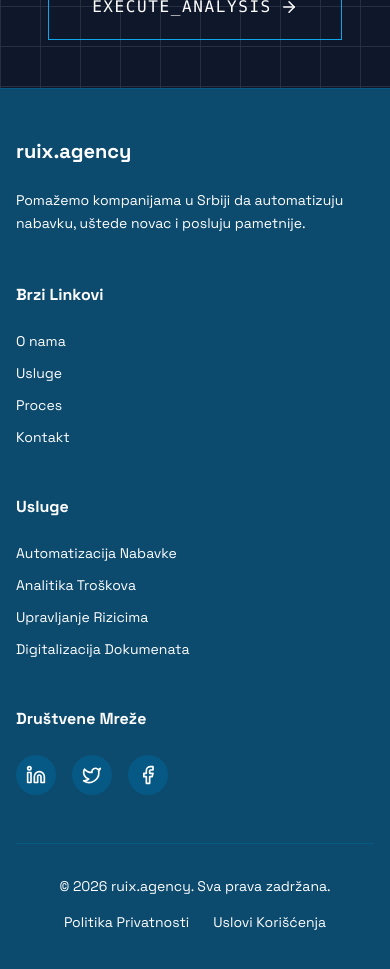
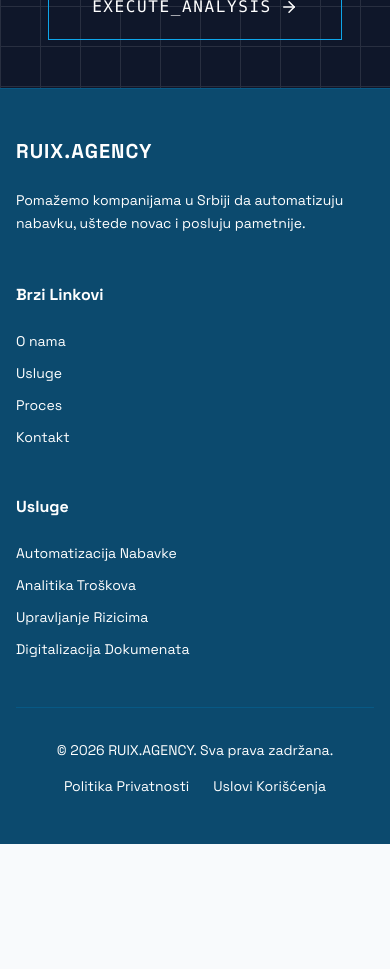
Before and after one commit to offbody/ruix.agency, a React (Vite) app: page / in a window 390 px wide. Shown: the part 9320-10289 px from the top of the page. After the commit the page ends 10164 px from the top, so only its background shows below. Built offline with nearby package versions, Linux system fonts and the light colour scheme.

Commit message:
Add files via upload

```diff
--- a/components/Footer.tsx
+++ b/components/Footer.tsx
@@ -1,14 +1,83 @@
-import React from 'react';
-import { Linkedin, Twitter, Facebook } from 'lucide-react';
+
+import React, { useState } from 'react';
+import { X } from 'lucide-react';
+
+type LegalDocType = 'privacy' | 'terms';
 
 const Footer: React.FC = () => {
+  const [isModalOpen, setIsModalOpen] = useState(false);
+  const [currentDoc, setCurrentDoc] = useState<LegalDocType | null>(null);
+
+  const openModal = (doc: LegalDocType) => {
+    setCurrentDoc(doc);
+    setIsModalOpen(true);
+    document.body.style.overflow = 'hidden'; // Prevent background scrolling
+  };
+
+  const closeModal = () => {
+    setIsModalOpen(false);
+    setCurrentDoc(null);
+    document.body.style.overflow = 'unset';
+  };
+
+  const renderLegalContent = () => {
+    if (currentDoc === 'privacy') {
       return (
+        <div className="space-y-4">
+          <h3 className="text-2xl font-bold mb-4">Politika Privatnosti</h3>
+          <p className="text-sm text-slate-500 mb-4">Poslednje ažuriranje: {new Date().toLocaleDateString('sr-RS')}</p>
+
+          <h4 className="font-bold text-slate-900 mt-4">1. Uvod</h4>
+          <p>RUIX.AGENCY ("mi", "naš") posvećena je zaštiti vaše privatnosti. Ova politika objašnjava kako prikupljamo, koristimo i štitimo vaše podatke prilikom posete našem sajtu.</p>
+
+          <h4 className="font-bold text-slate-900 mt-4">2. Prikupljanje podataka</h4>
+          <p>Putem kontakt forme i AI alata možemo prikupljati sledeće podatke: Ime i prezime, email adresa, naziv kompanije, i podatke o poslovanju koje svesno unesete radi analize.</p>
+
+          <h4 className="font-bold text-slate-900 mt-4">3. Upotreba podataka</h4>
+          <p>Vaše podatke koristimo isključivo za: komunikaciju sa vama, pružanje usluga automatizacije nabavke, i unapređenje našeg AI algoritma. RUIX.AGENCY nikada neće prodati vaše podatke trećim licima.</p>
+
+          <h4 className="font-bold text-slate-900 mt-4">4. Bezbednost</h4>
+          <p>Primenjujemo industrijske standarde zaštite podataka kako bismo sprečili neovlašćen pristup ili curenje informacija.</p>
+
+          <h4 className="font-bold text-slate-900 mt-4">5. Kontakt</h4>
+          <p>Za sva pitanja u vezi sa privatnošću, kontaktirajte nas putem forme na sajtu ili na email: privacy@ruix.agency.</p>
+        </div>
+      );
+    }
+
+    if (currentDoc === 'terms') {
+      return (
+        <div className="space-y-4">
+          <h3 className="text-2xl font-bold mb-4">Uslovi Korišćenja</h3>
+          <p className="text-sm text-slate-500 mb-4">Poslednje ažuriranje: {new Date().toLocaleDateString('sr-RS')}</p>
+
+          <h4 className="font-bold text-slate-900 mt-4">1. Prihvatanje uslova</h4>
+          <p>Pristupom i korišćenjem sajta RUIX.AGENCY prihvatate ove uslove korišćenja u potpunosti.</p>
+
+          <h4 className="font-bold text-slate-900 mt-4">2. Intelektualna svojina</h4>
+          <p>Celokupan sadržaj na ovom sajtu (tekst, kod, dizajn, logotipi, AI modeli) je isključivo vlasništvo RUIX.AGENCY. Zabranjeno je kopiranje, reprodukcija ili distribucija bez pismene dozvole.</p>
+
+          <h4 className="font-bold text-slate-900 mt-4">3. Odricanje od odgovornosti</h4>
+          <p>Informacije i AI analize na sajtu su informativnog karaktera. RUIX.AGENCY ne garantuje apsolutnu tačnost predikcija i nije odgovorna za poslovne odluke donete na osnovu automatski generisanih saveta.</p>
+
+          <h4 className="font-bold text-slate-900 mt-4">4. Izmene uslova</h4>
+          <p>RUIX.AGENCY zadržava pravo da promeni ove uslove bilo kada. Nastavak korišćenja sajta nakon izmena podrazumeva prihvatanje novih uslova.</p>
+        </div>
+      );
+    }
+    return null;
+  };
+
+  return (
+    <>
       <footer className="bg-ruix-900 text-white py-12 border-t border-ruix-800">
         <div className="max-w-7xl mx-auto px-4 sm:px-6 lg:px-8">
-        <div className="grid grid-cols-1 md:grid-cols-4 gap-12 mb-12">
-          <div className="col-span-1 md:col-span-1">
+          {/* Changed grid from cols-4 to cols-3 since we removed Social Media column */}
+          <div className="grid grid-cols-1 md:grid-cols-3 gap-12 mb-12">
+
+            <div className="col-span-1">
               <div className="flex items-center gap-2 mb-6">
-              <span className="text-xl font-bold font-serif">ruix.agency</span>
+                <span className="text-xl font-bold font-serif uppercase tracking-wider">RUIX.AGENCY</span>
               </div>
               <p className="text-ruix-300 text-sm leading-relaxed">
                 Pomažemo kompanijama u Srbiji da automatizuju nabavku, uštede novac i posluju pametnije.
@@ -35,31 +104,60 @@ const Footer: React.FC = () => {
               </ul>
             </div>
 
-          <div>
-            <h4 className="font-bold mb-6">Društvene Mreže</h4>
-            <div className="flex gap-4">
-              <a href="#" className="w-10 h-10 rounded-full bg-ruix-800 flex items-center justify-center hover:bg-ruix-600 transition-colors">
-                <Linkedin size={20} />
-              </a>
-              <a href="#" className="w-10 h-10 rounded-full bg-ruix-800 flex items-center justify-center hover:bg-ruix-600 transition-colors">
-                <Twitter size={20} />
-              </a>
-              <a href="#" className="w-10 h-10 rounded-full bg-ruix-800 flex items-center justify-center hover:bg-ruix-600 transition-colors">
-                <Facebook size={20} />
-              </a>
-            </div>
-          </div>
+            {/* Social Media column removed as requested */}
           </div>
 
           <div className="pt-8 border-t border-ruix-800 flex flex-col md:flex-row justify-between items-center gap-4">
-          <p className="text-ruix-400 text-sm">© {new Date().getFullYear()} ruix.agency. Sva prava zadržana.</p>
+            <p className="text-ruix-400 text-sm">© {new Date().getFullYear()} RUIX.AGENCY. Sva prava zadržana.</p>
             <div className="flex gap-6 text-sm text-ruix-400">
-            <a href="#" className="hover:text-white transition-colors">Politika Privatnosti</a>
-            <a href="#" className="hover:text-white transition-colors">Uslovi Korišćenja</a>
+              <button
+                onClick={() => openModal('privacy')}
+                className="hover:text-white transition-colors focus:outline-none"
+              >
+                Politika Privatnosti
+              </button>
+              <button
+                onClick={() => openModal('terms')}
+                className="hover:text-white transition-colors focus:outline-none"
+              >
+                Uslovi Korišćenja
+              </button>
             </div>
           </div>
         </div>
       </footer>
+
+      {/* Modal Popup */}
+      {isModalOpen && (
+        <div className="fixed inset-0 z-[100] flex items-center justify-center p-4">
+          <div
+            className="absolute inset-0 bg-slate-950/80 backdrop-blur-sm transition-opacity"
+            onClick={closeModal}
+          ></div>
+          <div className="relative bg-white text-slate-700 w-full max-w-2xl max-h-[80vh] overflow-y-auto rounded-lg shadow-2xl animate-fade-in-up">
+            <div className="sticky top-0 right-0 bg-white/95 backdrop-blur border-b border-slate-100 p-4 flex justify-end z-10">
+              <button
+                onClick={closeModal}
+                className="p-2 hover:bg-slate-100 rounded-full transition-colors text-slate-500 hover:text-slate-900"
+              >
+                <X size={24} />
+              </button>
+            </div>
+            <div className="p-8">
+              {renderLegalContent()}
+            </div>
+            <div className="p-6 bg-slate-50 border-t border-slate-100 flex justify-end">
+              <button
+                onClick={closeModal}
+                className="px-6 py-2 bg-slate-900 text-white font-bold uppercase text-sm tracking-wider hover:bg-ruix-600 transition-colors"
+              >
+                Zatvori
+              </button>
+            </div>
+          </div>
+        </div>
+      )}
+    </>
   );
 };
 
```
Lines whose indentation alone changed are shown as unchanged.
